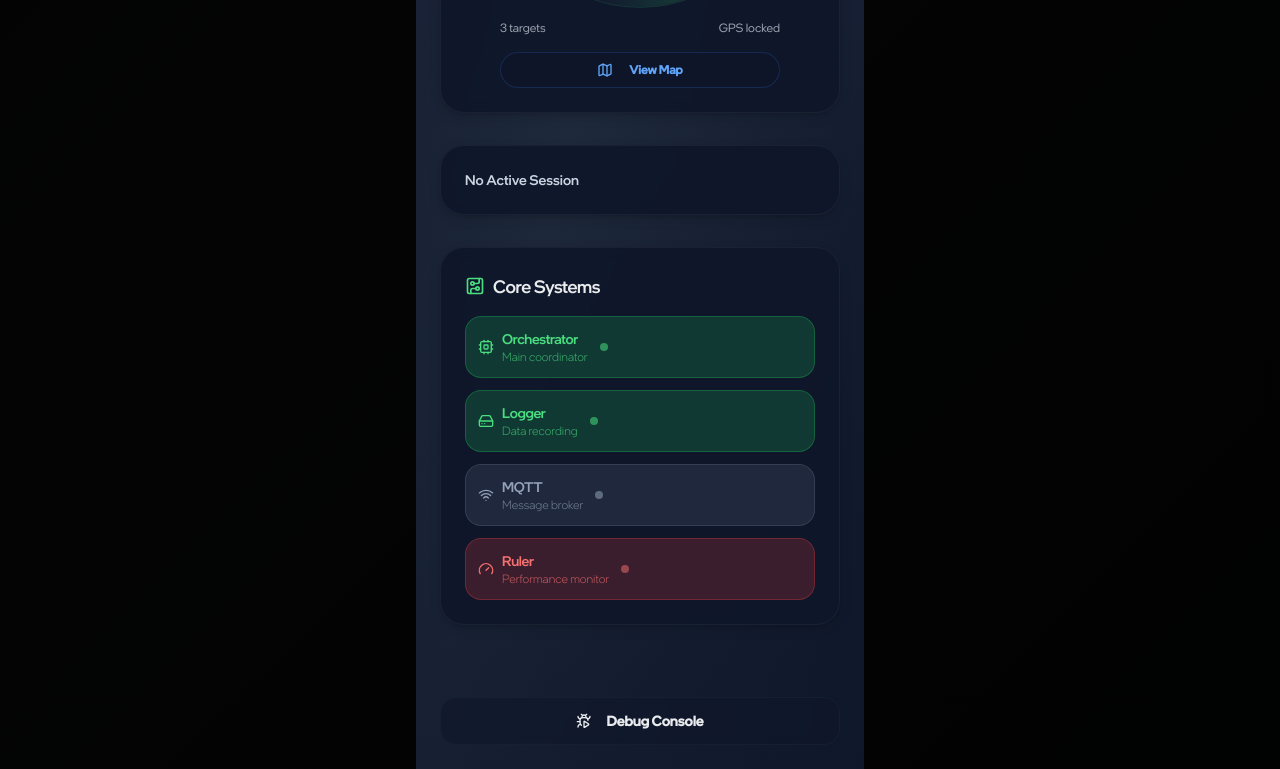
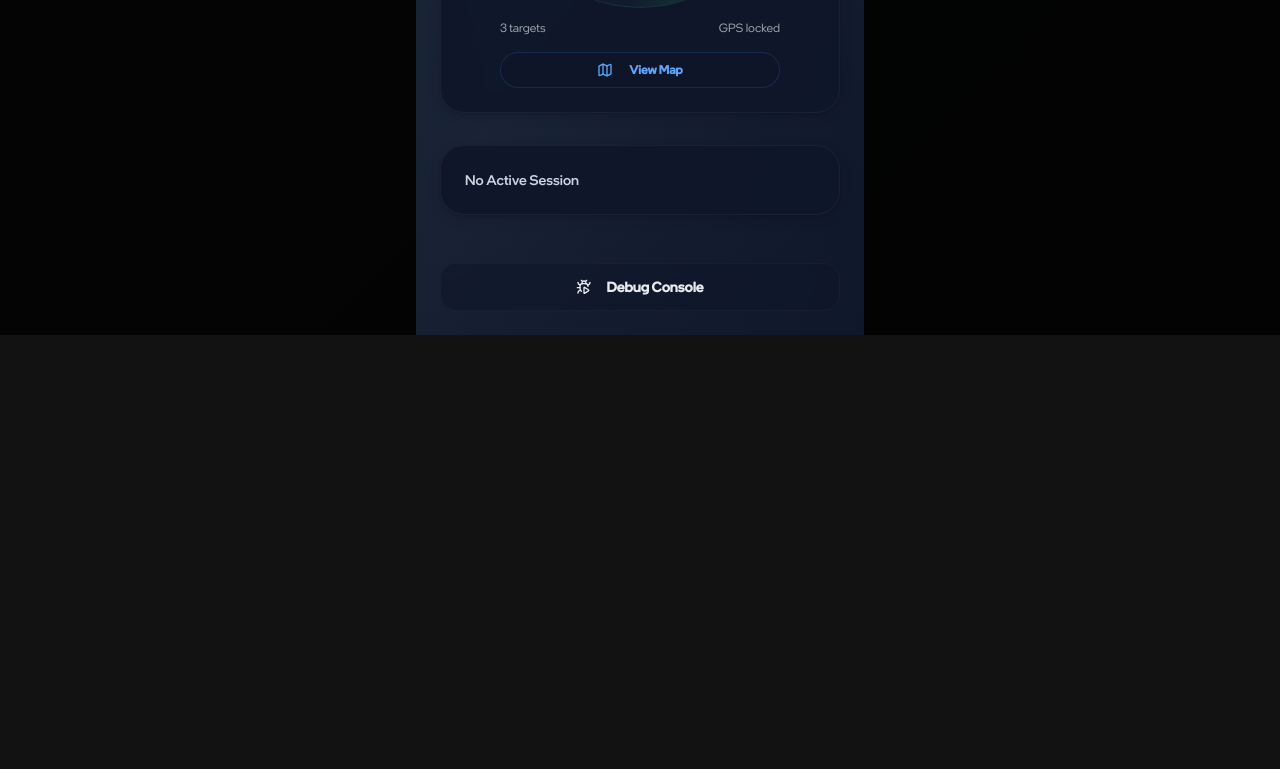
Before and after one commit to Nadavpe5/DCDAT4.0, a Next.js app: page / in a window 1280 px wide. Shown: the part 1076-1845 px from the top of the page. After the commit the page ends 1411 px from the top, so only its background shows below. Built offline with nearby package versions, Linux system fonts and the light colour scheme.

Commit message:
move the core system incidactor to logging modal and fix wide issues

```diff
--- a/app/page.tsx
+++ b/app/page.tsx
@@ -1679,44 +1679,7 @@ export default function Dashboard() {
           )}
         </div>
 
-        {/* Core System Status */}
-        <div className="card-modern p-6 rounded-3xl mb-6">
-          <div className="flex items-center gap-2 mb-4">
-            <CircuitBoard className="h-5 w-5 text-green-400" />
-            <div className="text-lg font-intel-medium text-intel-display">Core Systems</div>
-          </div>
-
-            <div className="grid grid-cols-1 gap-3">
-            <SystemStatusIndicator
-              name="Orchestrator"
-              isActive={true}
-              icon={<Cpu className="h-4 w-4" />}
-              description="Main coordinator"
-              priority="high"
-            />
-            <SystemStatusIndicator
-              name="Logger"
-              isActive={true}
-              icon={<HardDrive className="h-4 w-4" />}
-              description="Data recording"
-              priority="high"
-            />
-            <SystemStatusIndicator
-              name="MQTT"
-              isActive={true}
-              icon={<Wifi className="h-4 w-4" />}
-              description="Message broker"
-              priority="normal"
-            />
-            <SystemStatusIndicator
-              name="Ruler"
-              isActive={false}
-              icon={<Gauge className="h-4 w-4" />}
-              description="Performance monitor"
-              priority="low"
-            />
-            </div>
-        </div>
+        {/* Core System Status removed */}
 
         {/* System Validations removed */}
 
@@ -1790,6 +1753,8 @@ export default function Dashboard() {
               </PopoverContent>
             </Popover>
           </div>
+
+
 
 
           <DialogFooter className="sm:justify-end">
@@ -2642,7 +2607,7 @@ export default function Dashboard() {
       {/* Logging Mode UI with deep debug features */}
       {showLoggingModal && (
         <Dialog open={showLoggingModal} onOpenChange={closeLoggingModal}>
-          <DialogContent className="modal-full modal-content modal-logging max-w-12xl px-0">
+          <DialogContent className="modal-full modal-content modal-logging max-w-2xl px-1">
             <DialogHeader>
               <DialogTitle className="flex items-center gap-2 text-lg font-semibold">
                 <Terminal className="w-5 h-5 text-muted-foreground" />
@@ -2675,7 +2640,7 @@ export default function Dashboard() {
               </Button>
               <Button
               variant="secondary"
-              className="flex items-center justify-center h-10 px-2 text-xs font-medium gap-1.5"
+              className="flex items-center justify-center h-10 px-2 text-xs font-medium gap-1.35"
               >
               <Cpu className="w-4 h-4" />
               Health Check
@@ -2696,14 +2661,14 @@ export default function Dashboard() {
               </Button>
                 <Button
                 variant="secondary"
-              className="flex items-center justify-center h-10 px-2 text-xs font-medium gap-1.5"
+                className="flex items-center justify-center h-10 px-2 text-xs font-medium gap-0.5 min-w-[100px]"
                 >
                 <RefreshCw className="w-4 h-4" />
                 Restart Docker
                 </Button>
               <Button
               variant="secondary"
-              className="flex items-center justify-center h-10 px-2 text-xs font-medium gap-1.5"
+              className="flex items-center justify-center h-10 px-2 text-xs font-medium gap-1.35"
               >
               <ScanBarcode className="w-4 h-4" />
               Generate QR
@@ -2715,6 +2680,44 @@ export default function Dashboard() {
               <Save className="w-4 h-4" />
               Clear GT
               </Button>
+            </div>
+
+            {/* Core System Status block */}
+            <div className="card-modern p-6 rounded-3xl mt-6" style={{ backgroundColor: "#000" }}>
+              <div className="flex items-center gap-2 mb-4">
+              <CircuitBoard className="h-5 w-5 text-green-400" />
+              <div className="text-lg font-intel-medium text-intel-display">Core Systems</div>
+              </div>
+              <div className="grid grid-cols-1 gap-3">
+              <SystemStatusIndicator
+                name="Orchestrator"
+                isActive={true}
+                icon={<Cpu className="h-4 w-4" />}
+                description="Main coordinator"
+                priority="high"
+              />
+              <SystemStatusIndicator
+                name="Logger"
+                isActive={true}
+                icon={<HardDrive className="h-4 w-4" />}
+                description="Data recording"
+                priority="high"
+              />
+              <SystemStatusIndicator
+                name="MQTT"
+                isActive={true}
+                icon={<Wifi className="h-4 w-4" />}
+                description="Message broker"
+                priority="normal"
+              />
+              <SystemStatusIndicator
+                name="Ruler"
+                isActive={false}
+                icon={<Gauge className="h-4 w-4" />}
+                description="Performance monitor"
+                priority="low"
+              />
+              </div>
             </div>
 
             {/* 🔍 TAPI + Camera System Diagnostics */}
```
Lines whose indentation alone changed are shown as unchanged.
